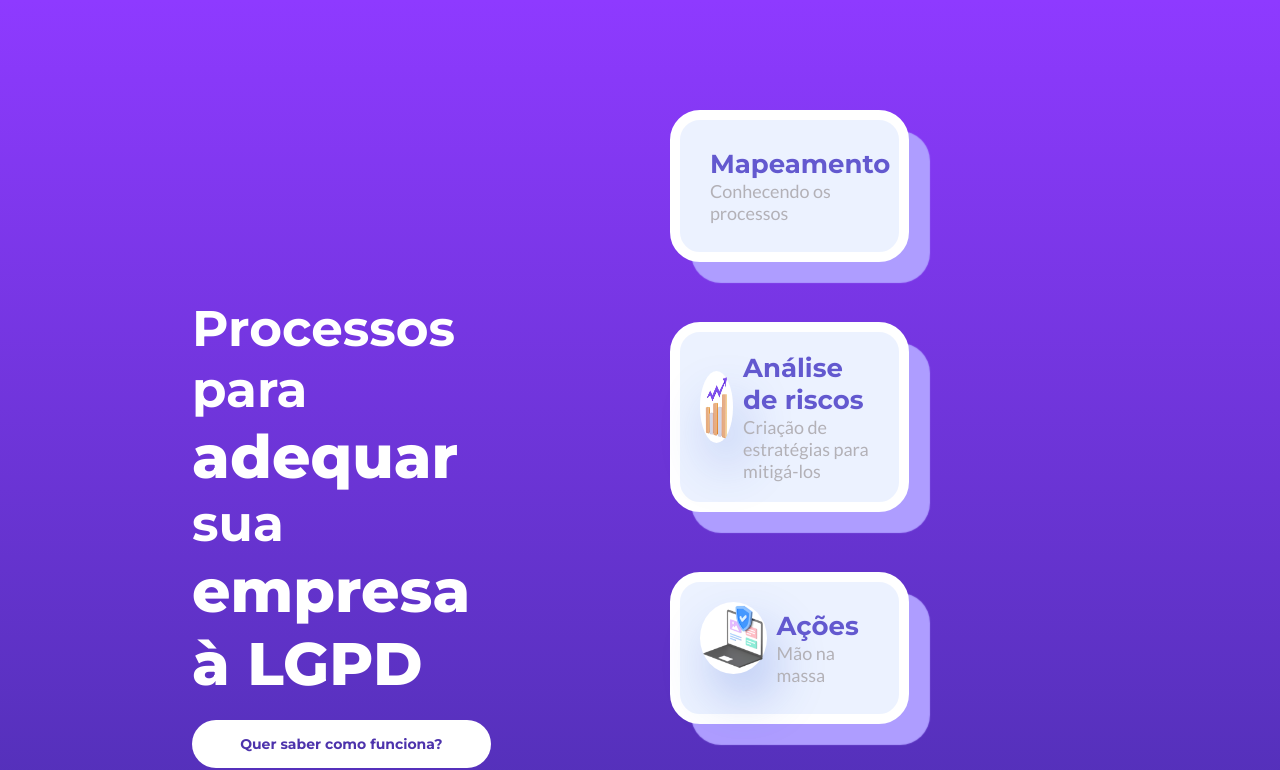
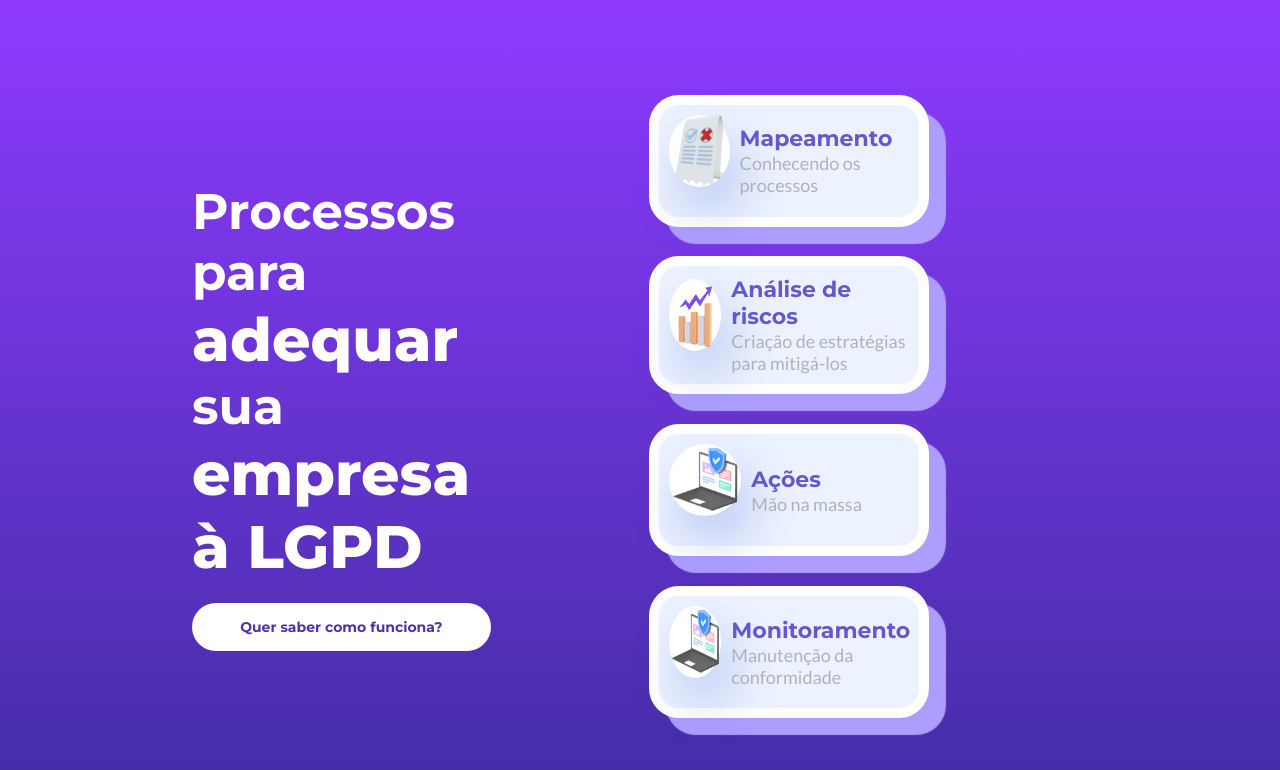
Before and after one commit to evlvs/lgpdmap, a Next.js app: page /plans in a window 1280 px wide. Shown: the part 5190-5960 px from the top of the page. Built offline with nearby package versions, Linux system fonts and the light colour scheme.

Commit message:
steps correction

```diff
--- a/src/components/Steps/styles.module.scss
+++ b/src/components/Steps/styles.module.scss
@@ -57,12 +57,12 @@
     li {
       background: #ecf2ff;
       text-align: center;
-      margin: 30px;
+      margin: 2.5%;
       border-radius: 30px;
       border: 10px solid var(--white);
-      padding: 20px;
-      width: 370px;
-      // height: 288px;
+      padding: 10px;
+      width: 45%;
+      min-width: 280px;
       color: var(--gray-200);
       display: flex;
       align-items: center;
@@ -70,7 +70,7 @@
       flex-direction: row;
       cursor: pointer;
       transition: all ease-in-out 0.2s;
-      box-shadow: 21px 21px 1px #ae9dff;
+      box-shadow: 17px 17px 1px #ae9dff;
 
       &:hover {
         transform: scale(1.2);
@@ -104,8 +104,8 @@
         align-items: center;
 
         img {
-          width: 100%;
-          height: 100%;
+          width: 72px;
+          height: 72px;
         }
 
         .plus {
@@ -140,6 +140,7 @@
 
     .callToAction {
       width: 50%;
+      max-width: 424px;
       display: flex;
       justify-content: center;
       align-items: center;
@@ -147,7 +148,6 @@
 
       h3 {
         color: var(--white);
-        max-width: 424px;
         margin: 20px 0;
         text-align: left;
         font-size: 50px;
@@ -178,12 +178,12 @@
       li {
         background: #ecf2ff;
         text-align: center;
-        margin: 30px;
+        margin: 2.5%;
         border-radius: 30px;
         border: 10px solid var(--white);
-        padding: 20px;
-        width: 40%;
-        // height: 288px;
+        padding: 10px;
+        width: 45%;
+        min-width: 280px;
         color: var(--gray-200);
         display: flex;
         align-items: center;
@@ -191,16 +191,16 @@
         flex-direction: row;
         cursor: pointer;
         transition: all ease-in-out 0.2s;
-        box-shadow: 21px 21px 1px #ae9dff;
+        box-shadow: 17px 17px 1px #ae9dff;
+
+        h3 {
+          font-size: 22px;
+        }
 
         &:hover {
-          transform: scale(1.2);
+          transform: scale(1.1);
           box-shadow: 21px 21px 100px rgba(174, 157, 255, 0);
           background: #6359cf;
-
-          h3 {
-            color: #fff;
-          }
         }
 
         .infoBox {
@@ -215,14 +215,11 @@
 
         .stepsIcon {
           background: var(--white);
-          width: 72px;
-          height: 72px;
+          min-width: 52px;
+          min-height: 52px;
           border-radius: 50%;
           box-shadow: 10px 26px 50px rgba(49, 89, 211, 0.28);
           margin-bottom: 20px;
-          display: flex;
-          justify-content: center;
-          align-items: center;
 
           img {
             width: 100%;
@@ -246,7 +243,7 @@
     top: -6px;
   }
 }
-@media only screen and (max-width: 768px) {
+@media (max-width: 768px) {
   .steps {
     flex-direction: column;
     padding: 10px;
```
